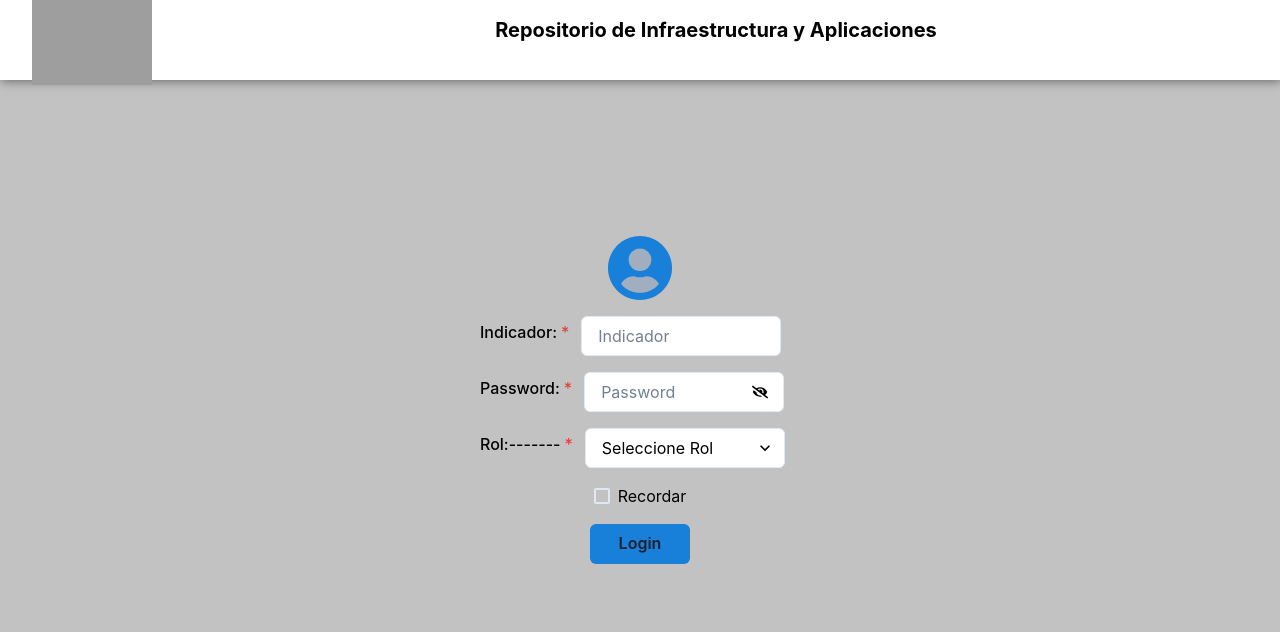
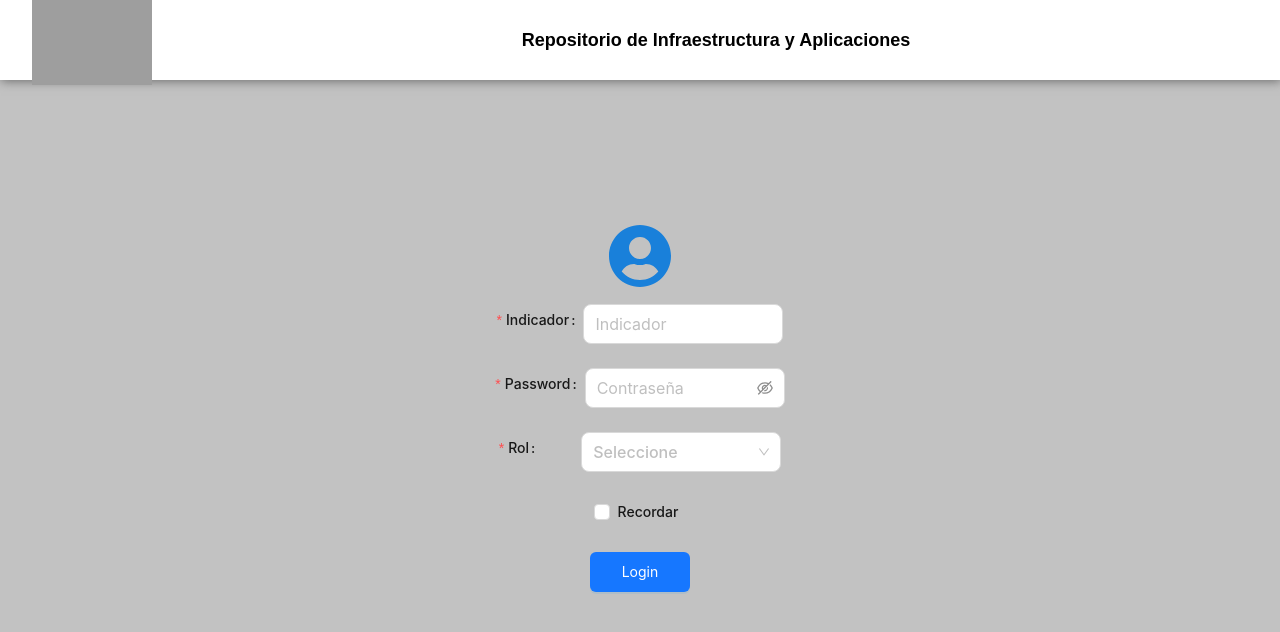
Before and after one commit to PabloZerpa/proyecto_portafolio, a React (Create React App) app in the folder client/: page / in a window 1280 px wide. Shown: the top 632 px of the page. Built offline with nearby package versions, Linux system fonts and the light colour scheme; grey boxes are pictures that could not be loaded.

Commit message:
Cambios en la interfaz

```diff
--- a/client/src/components/Barra.jsx
+++ /dev/null
@@ -1,69 +0,0 @@
-
-import React, { useState } from 'react';
-import { Menu, MenuItem, ProSidebarProvider, Sidebar, SubMenu } from 'react-pro-sidebar';
-import { FaHome, FaRegListAlt, FaServer, FaCode, FaDatabase, FaFileAlt, FaEnvelopeOpenText } from "react-icons/fa";
-
-function Barra() {
-const [collapsed, setCollapsed] = useState(false);
-  const onClickMenuIcon = () => {
-    setCollapsed(!collapsed);
-  };
-
-  const styles = {
-    sideBar: {
-      position: "fixed",
-      marginTop: "80px",
-      width: '240px',
-      height: '100vh',
-      backgroundColor: '#fff',
-      boxShadow: '1px 10px 10px #636363',
-    },
-    menu: {
-      paddingTop: "40px",
-      height: '100vh',
-      background: '#fff',
-    },
-  };
-
-  return(
-    <ProSidebarProvider collapsed={collapsed} >
-        <Sidebar style={styles.sideBar} >
-          {/* <div style={{cursor: "pointer"}} onClick={onClickMenuIcon}>
-            <FaBars />
-          </div> */}
-
-          <Menu iconShape="square" style={styles.menu} >
-            <MenuItem icon={<FaHome />} href="/dashboard">Inicio</MenuItem>
-            <SubMenu label='Aplicaciones' icon={<FaCode />}>
-              <MenuItem href="/aplicaciones" >Opcion 1</MenuItem>
-              <MenuItem href="/aplicaciones" >Opcion 2</MenuItem>
-              <MenuItem href="/aplicaciones" >Opcion 3</MenuItem>
-            </SubMenu>
-
-            <SubMenu label='Administracion' icon={<FaRegListAlt />}>
-              <MenuItem>Opcion 1</MenuItem>
-              <MenuItem>Opcion 2</MenuItem>
-              <MenuItem>Opcion 3</MenuItem>
-            </SubMenu>
-
-            <SubMenu label='Servidores' icon={<FaServer />}>
-              <MenuItem>Opcion 1</MenuItem>
-              <MenuItem>Opcion 2</MenuItem>
-              <MenuItem>Opcion 3</MenuItem>
-            </SubMenu>
-
-            <SubMenu label='Base de Datos' icon={<FaDatabase />}>
-              <MenuItem>Opcion 1</MenuItem>
-              <MenuItem>Opcion 2</MenuItem>
-              <MenuItem>Opcion 3</MenuItem>
-            </SubMenu>
-
-            <MenuItem icon={<FaFileAlt />}>Documentacion</MenuItem>
-            <MenuItem icon={<FaEnvelopeOpenText />}>Solicitudes</MenuItem>
-          </Menu>
-        </Sidebar>
-      </ProSidebarProvider>
-  )
-}
-
-export default Barra;
--- a/client/src/components/Contenido.jsx
+++ b/client/src/components/Contenido.jsx
@@ -1,10 +1,14 @@
 
 import { useState, useEffect } from "react";
-import { Spinner, Flex, CheckboxGroup, Checkbox, Stack } from '@chakra-ui/react';
-import { Table, Thead, Tbody, Tr, Th, Td, TableContainer, Tfoot, TableCaption } from '@chakra-ui/react'
-import Search from "./Search";
+
+import { Table, Input, Spin } from 'antd';
+import { AiOutlineLoading3Quarters } from "react-icons/ai";
+import { columnas, datosTabla } from "../services/opciones.service";
+import styled from "styled-components";
 
 import UserService from "../services/user.service";
+
+const { Search } = Input;
 
 function Contenido() {
 
@@ -24,71 +28,63 @@ function Contenido() {
 
 
     return (
-      <Flex align='center' justify='space-around' direction='column' bg='#c2c2c2' w='100%' h='800px' ml='240px' pt='60px' >
+      <Container>
 
-        <Flex align='center' direction='column' gap='20px' >
+        <div className="content center">
 
-          <CheckboxGroup colorScheme='blue' defaultValue={['nombre']}>
-            <Stack spacing={[1, 5]} direction={['column', 'row']}>
-              <Checkbox value='id'>ID</Checkbox>
-              <Checkbox value='acronimo'>Acronimo</Checkbox>
-              <Checkbox value='nombre'>Nombre</Checkbox>
-            </Stack>
-          </CheckboxGroup>
+          <Search allowClear enterButton placeholder="Search" size="large" style={{width: '50%'}} />
 
-          <Search />
-
-        </Flex>
-
-        {isLoading ? (
-          <>
-              <Spinner thickness='3px' speed='0.5s' color='blue.500' size='xl' />
-              Loading
-            </>
+          {isLoading ? (
+              <Spin indicator={<AiOutlineLoading3Quarters style={{ color: '#1980da', fontSize: '60px' }}spin />} />
           ) : (
             <>
 
-              <TableContainer  w='80%' >
+              <Table
+                style={{width: '90%'}}
+                pagination={false}
+                columns={columnas}
+                dataSource={datosTabla}
+              />
 
-                <Table variant='simple' color='black' bg='#a0a0a0' borderRadius='10px'>
-                  <Thead>
-                    <Tr>
-                      <Th isNumeric>ID</Th>
-                      <Th>Acronimo</Th>
-                      <Th>Nombre</Th>
-                    </Tr>
-                  </Thead>
-                  <Tbody>
-
-                    <Tr>
-                      <Td isNumeric>12264</Td>
-                      <Td>sapcod</Td>
-                      <Td>SISTEMA AUTOMATIZADO DE PREVENCION Y CONTROL DE DERRAMES</Td>
-                    </Tr>
-
-                    <Tr>
-                      <Td isNumeric>21003</Td>
-                      <Td>savi</Td>
-                      <Td>SISTEMA AUTOMATIZADO DE </Td>
-                    </Tr>
-
-                    <Tr>
-                      <Td isNumeric>11650</Td>
-                      <Td>sap</Td>
-                      <Td>SISTEMA AUTOMATIZADO DE </Td>
-                    </Tr>
-                  </Tbody>
-                </Table>
-              </TableContainer>
+              {/*usuarios.map((item) => (
+                <div key={item.id}>
+                  <h3>{item.id}</h3>
+                  <p>{item.indicador}</p>
+                  <p>{item.password}</p>
+                  <p>{item.rol}</p>
+                </div>
+              ))*/}
 
             </>
           )}
 
-          <div></div>
+            <div></div>
 
-      </Flex>
+        </div>
+
+      </Container>
 
     );
 }
 
 export default Contenido;
+
+const Container = styled.nav`
+    width: 100%;
+    height: 100vh;
+    margin: 0;
+    padding: 0;
+
+    .content{
+      width: 100%;
+      height: 100vh;
+      padding: 128px 0 0 220px;
+      margin: 0;
+      background: "#c2c2c2";
+      display: flex;
+      justify-content: flex-start;
+      flex-direction: column;
+      align-items: center;
+      gap: 64px;
+    }
+`;
--- a/client/src/components/Header.jsx
+++ b/client/src/components/Header.jsx
@@ -1,87 +1,112 @@
 
 import { Link } from "react-router-dom";
+import { Dropdown } from 'antd';
 import { FaUserCircle, FaPowerOff, FaCog, FaChevronDown } from 'react-icons/fa';
-import { Flex, Box, Text, Image, Menu, MenuButton, MenuList, MenuItem, Button } from '@chakra-ui/react';
+import styled from "styled-components";
 import axios from "axios";
 import AuthService from '../services/auth.service';
 
 const baseURL = "http://localhost:3001/api/logout";
 
+// -------------------- CONTENIDO INTERNO DROPDOWN --------------------
+const items = [
+  {
+    key: '0',
+    icon: <FaCog />,
+    label: <Link className="linkNav" to="/dashboard" >Configuracion</Link>
+  },
+  {
+    key: '1',
+    icon: <FaPowerOff />,
+    label: <Link className="linkNav" onClick={handleLogin} to="/" >Cerrar Sesion</Link>
+  },
+];
+
 // -------------------- FUNCION PARA CERRAR SESION --------------------
-async function handleLogout() {
+async function handleLogin() {
 
-    try {
   AuthService.logout();
   window.location.reload();
+  try {
     await axios.get(baseURL);
-    }
-    catch (error) {
-        console.log(error);
-    }
+  } catch (error) {console.log(error);}
 }
 
 // -------------------- NAVEGACION --------------------
 function Header({ user }) {
 
   return (
-    <Flex
-        w='100%'
-        h='80px'
-        bg='white'
-        position='fixed'
-        align='center'
-        justify='space-between'
-        shadow='1px 1px 10px #636363' >
 
-        <Link  to="/">
-            <Image w='120px' ml='32px' alt='logo'
-                src='https://logodownload.org/wp-content/uploads/2019/03/pdvsa-logo.png'
-            />
+    <Container>
+      <Link className="linkNav" to="/">
+        <img src="https://logodownload.org/wp-content/uploads/2019/03/pdvsa-logo.png" alt="logo" className="logo" />
       </Link>
-        <Text color='black' fontSize='xl' fontWeight='bold' textAlign='center'>
-            Repositorio de Infraestructura y Aplicaciones
-        </Text>
+      <div className="title">Repositorio de Infraestructura y Aplicaciones</div>
 
       {AuthService.obtenerUsuario() == null ? (
         <div></div>
       ) : (
-            <Menu>
-                <MenuButton
-                    color='black'
-                    mr='16px'
-                    variant='text'
-                    textDecoration='none'
-                    as={Button}
-                    leftIcon={<FaUserCircle color='#1980da' fontSize='42px' />}
+        <div className="perfilUsuario">
+            <Dropdown
+                menu={{ items }}
+                trigger={['click']}
+                placement="bottom"
+                style={{background: '#1980da'}}
             >
-                    <Box display='flex' alignItems='center' gap='5px' fontSize='14px' >
-                        <Box display='flex' flexDir='column' >
-                            <Text fontSize='lg' >{user.indicador}</Text>
-                            <Text fontSize='sm' color="gray" >{user.rol}</Text>
-                        </Box>
-                        <FaChevronDown />
-
-                    </Box>
-                </MenuButton>
-
-                <MenuList>
-                    <MenuItem display='flex' gap='5px' >
-                        <FaCog />
-                        <Link to="/dashboard" >Configuracion</Link>
-                    </MenuItem>
-
-                    <MenuItem display='flex' gap='5px' >
-                        <FaPowerOff />
-                        <Link onClick={handleLogout} to="/" >Cerrar Sesion</Link>
-                    </MenuItem>
-                </MenuList>
-
-            </Menu>
+                <a href='/' className="center" style={{ marginRight: '32px' }} onClick={(e) => e.preventDefault()}>
+                  <FaUserCircle style={{ color: '#1980da', fontSize: '42px', cursor: "pointer" }} />
+                  <div className="perfil center" >
+                    <div style={{fontSize: '18px'}} >{user.indicador}</div>
+                    <div style={{fontSize: '14px', color: '#707070'}} >{user.rol}</div>
+                  </div>
+                  <FaChevronDown style={{fontSize: '12px'}} />
+                </a>
+            </Dropdown>
+        </div>
       )}
 
-    </Flex>
-
+    </Container>
   );
 }
 
 export default Header;
+
+const Container = styled.nav`
+  width: 100%;
+  height: 80px;
+  display: flex;
+  justify-content: space-between;
+  align-items: center;
+  background: #ffffff;
+  position: fixed;
+  box-shadow: 1px 1px 10px #696969;
+
+  .center{
+    display: flex;
+    justify-content: center;
+    align-items: center;
+    gap: 10px;
+  }
+
+  .logo{
+    width: 120px;
+    margin-left: 32px;
+  }
+
+  .title{
+    font-size: 18px;
+    font-weight: bold;
+    color: #000;
+    text-align: center;
+  }
+
+  a{
+    text-decoration: none;
+    color: #000;
+  }
+
+  .perfil{
+    flex-direction: column;
+    gap: 0px;
+  }
+`;
--- /dev/null
+++ b/client/src/components/Navegacion.jsx
@@ -0,0 +1,29 @@
+
+import React from "react";
+import { barraItems } from "../services/opciones.service";
+import { Menu } from 'antd';
+import styled from "styled-components";
+
+function Navegacion() {
+    return (
+        <Container>
+            <Menu mode="inline" className="menu" items={barraItems} />
+        </Container>
+    );
+}
+
+export default Navegacion;
+
+const Container = styled.nav`
+    margin: 0;
+    padding: 0;
+
+    .menu{
+        height: 100vh;
+        width: 220px;
+        position: fixed;
+        margin-top: 80px;
+        padding-top: 50px;
+        box-shadow: 1px 10px 10px #696969;
+    }
+`;
--- a/client/src/components/Search.jsx
+++ /dev/null
@@ -1,42 +0,0 @@
-
-import { useState } from 'react';
-import { FaSearch, FaTimesCircle } from 'react-icons/fa';
-import { InputGroup, InputRightElement, Input, Button } from '@chakra-ui/react';
-
-function Search() {
-
-    const [search, setSearch] = useState(false);
-    const clearSearch = () => {
-        document.getElementById('searchBar').value = '';
-        setSearch('');
-    };
-
-    return (
-        <InputGroup >
-
-            <Input
-                id='searchBar'
-                bg='white'
-                w='500px'
-                type='search'
-                placeholder='Buscar'
-                onChange={(e) => {setSearch(e.target.value)}}
-            />
-
-            <InputRightElement width='3rem' mr='48px' >
-                <Button variant='title' color='black' display={search ? 'block' : 'none'} >
-                    <FaTimesCircle onClick={clearSearch} />
-                </Button>
-            </InputRightElement>
-
-            <InputRightElement width='3rem' >
-                <Button variant='solid' bg='#1980da' color='white' >
-                    <FaSearch />
-                </Button>
-            </InputRightElement>
-
-        </InputGroup>
-    )
-};
-
-export default Search;
--- a/client/src/index.js
+++ b/client/src/index.js
@@ -2,11 +2,6 @@ import React from 'react';
 import ReactDOM from 'react-dom/client';
 import App from './App';
 import './index.css';
-import { ChakraProvider } from '@chakra-ui/react'
 
 const root = ReactDOM.createRoot(document.getElementById('root'));
-root.render(
-    <ChakraProvider>
-        < App />
-    </ChakraProvider>
-);
+root.render( < App /> );
--- a/client/src/pages/Dashboard.jsx
+++ b/client/src/pages/Dashboard.jsx
@@ -1,5 +1,5 @@
 
-import Barra from "../components/Barra";
+import Navegacion from "../components/Navegacion";
 import Contenido from "../components/Contenido";
 import styled from "styled-components";
 
@@ -8,7 +8,7 @@ function Dashboard() {
   return (
       <Container>
 
-        <Barra />
+        <Navegacion />
 
         <Contenido />
 
--- a/client/src/pages/Login.jsx
+++ b/client/src/pages/Login.jsx
@@ -1,10 +1,10 @@
 
-import React, { useState } from 'react';
+import { useState } from 'react';
 import { useNavigate } from 'react-router-dom';
 
-import { FaUserCircle, FaEye, FaEyeSlash } from 'react-icons/fa';
-import { Center, Flex, FormControl, FormLabel, Button, Select, Checkbox, InputGroup, InputRightElement, Input, Avatar, Box } from '@chakra-ui/react';
-import { useToast } from '@chakra-ui/react';
+import { Button, Checkbox, Form, Input, Select } from 'antd';
+import { FaUserCircle } from 'react-icons/fa';
+import styled from "styled-components";
 
 import AuthService from '../services/auth.service';
 
@@ -13,122 +13,105 @@ function Login() {
   const [password, setPassword] = useState('');
   const [indicador, setIndicador] = useState('');
   const [rol, setRol] = useState('');
-  const [show, setShow] = useState(false);
 
-  const handleClick = () => setShow(!show);
   const navigate = useNavigate();
-  const toast = useToast();
-
-  const toastSucces = () =>{
-    toast({
-        title: 'Login Completado',
-        description: "Bienvenido",
-        status: 'success',
-        position: 'top',
-        duration: 3000,
-        isClosable: true,
-    })
-  }
-
-  const toastFail = () =>{
-    toast({
-        title: 'Error al Iniciar Sesion',
-        description: "No se puedo completar el login",
-        status: 'error',
-        position: 'top',
-        duration: 3000,
-        isClosable: true,
-    })
-  }
-
+  const clearForm = () => document.getElementById("loginForm").reset();
 
   // -------------------- FUNCION PARA INICIAR SESION --------------------
   async function handleLogin() {
-    console.log(indicador,password,rol);
+
     try {
       await AuthService.login(indicador,password,rol);
-        toastSucces();
+      clearForm();
       navigate("/dashboard");
       window.location.reload();
     }
     catch (error) {
-        toastFail();
       console.error(error);
     }
   }
 
   return (
+    <Container>
 
-    <Center bg='#c2c2c2' w='100%' h='800px' >
+      <Form id='loginForm' className='form' method='POST' >
 
-        <Flex
-            w='25%'
-            color='black'
-            direction='column'
-            align='center'
-            justify='center'
-            gap='16px'
-        >
+        <FaUserCircle style={{ color: '#1980da', fontSize: '64px', marginBottom: '16px' }} />
 
-            <Avatar size='lg' color='#1980da' icon={<FaUserCircle fontSize='6rem' />} />
+        <Form.Item label="Indicador" name="indicador" rules={[{ required: true, message: 'Porfavor ingrese su indicador',},]} >
+          <Input
+            size="large"
+            placeholder="Indicador"
+            className='input'
+            onChange={(e) => {setIndicador(e.target.value)}}
+          />
+        </Form.Item>
 
-            <FormControl display='flex' alignItems='center' isRequired >
-                <FormLabel>Indicador:</FormLabel>
-                <Input
-                    type='text'
-                    placeholder='Indicador'
-                    bg='white'
-                    w='200px'
-                    onChange={(e) => {setIndicador(e.target.value)}} />
-            </FormControl>
-
-            <FormControl display='flex' alignItems='center' isRequired >
-                <FormLabel>Password:</FormLabel>
-                <Box>
-                    <InputGroup >
-                        <Input
-                            bg='white'
-                            w='200px'
-                            type={show ? 'text' : 'password'}
-                            placeholder='Password'
+        <Form.Item label="Password" name="password" rules={[{ required: true, message: 'Porfavor ingrese su contraseña',},]} >
+          <Input.Password
+            size="large"
+            placeholder="Contraseña"
+            className='input'
             onChange={(e) => {setPassword(e.target.value)}}
           />
-                        <InputRightElement width='3rem' ml='20px' >
-                            <Button variant='text' color='black' onClick={handleClick}>
-                                {show ? <FaEye /> : <FaEyeSlash />}
-                            </Button>
-                        </InputRightElement>
-                    </InputGroup>
-                </Box>
-            </FormControl>
+        </Form.Item>
 
-            <FormControl display='flex' alignItems='center' isRequired >
-                <FormLabel>Rol:-------</FormLabel>
+        <Form.Item name="rol" label="Rol" rules={[{ required: true }]}>
           <Select
-                    placeholder='Seleccione Rol'
-                    bg='white' w='200px'
-                    onChange={(e) => {
-                        console.log(e.target.value);
-                        setRol(e.target.value);
-                        console.log(rol);
-                    }}
-                >
-                    <option value='user'>User</option>
-                    <option value='admin'>Admin</option>
-                </Select>
-            </FormControl>
+            size="large"
+            placeholder="Seleccione"
+            className='input'
+            onChange={(e) => {setRol(e)}}
+            style={{ marginLeft: '38px' }}
+            options={[
+              { value: 'user', label: 'User' },
+              { value: 'admin', label: 'Admin' }
+            ]}
+          />
+        </Form.Item>
 
-            <Checkbox >Recordar</Checkbox>
+        <Form.Item name="remember" valuePropName="unchecked" >
+          <Checkbox>Recordar</Checkbox>
+        </Form.Item>
 
-            <Button bg='#1980da' w='100px' h='40px' type='submit' onClick={handleLogin}>
+        <Form.Item >
+          <Button type="primary" htmlType="submit" onClick={handleLogin} >
             Login
           </Button>
+        </Form.Item>
 
-        </Flex>
-
-    </Center>
+      </Form>
+    </Container>
 
   );
 }
 
 export default Login;
+
+const Container = styled.div`
+  width: 100%;
+  height: 720px;
+  background: #c2c2c2;
+  display: flex;
+  justify-content: center;
+  align-items: center;
+  flex-direction: column;
+
+  .form{
+    display: flex;
+    justify-content: center;
+    align-items: center;
+    flex-direction: column;
+    font-weight: 500;
+    margin-top: 120px;
+
+    .input{
+      width: 200px;
+    }
+  }
+
+  button{
+    width: 100px;
+    height: 40px;
+  }
+`;
--- a/client/src/services/opciones.service.js
+++ b/client/src/services/opciones.service.js
@@ -26,16 +26,6 @@ export const barraItems = [
     ]),
     opciones(<Link className="linkNav" to="/dashboard" >Documentacion</Link>, 'sub6', <FaFileAlt />),
     opciones(<Link className="linkNav" to="/dashboard" >Solicitudes</Link>, 'sub7', <FaEnvelopeOpenText />),
-];
-
-export const LinkItems = [
-  { name: <Link className="linkNav" to="/dashboard" >Inicio</Link>, icon: FaHome },
-  { name: <Link className="linkNav" to="/aplicaciones" >Aplicaciones</Link>, icon: FaCode },
-  { name: <Link className="linkNav" to="/administracion" >Administracion</Link>, icon: FaRegListAlt },
-  { name: <Link className="linkNav" to="/servidores" >Servidores</Link>, icon: FaServer },
-  { name: <Link className="linkNav" to="/basedatos" >Base de datos</Link>, icon: FaDatabase },
-  { name: <Link className="linkNav" to="/documentacion" >Documentacion</Link>, icon: FaFileAlt },
-  { name: <Link className="linkNav" to="/solicitudes" >Solicitudes</Link>, icon: FaEnvelopeOpenText },
 ];
 
 
@@ -67,14 +57,14 @@ export const datosTabla = [
   },
   {
     key: '2',
-    id: 3652,
+    id: 36520,
     acronimo: 'savi',
-    nombre: 'SISTEMA AUTOMATIZADO VI',
+    nombre: 'SISTEMA AUTOMATIZADO ',
   },
   {
     key: '3',
-    id: 2134,
-    acronimo: 'pdvsa',
-    nombre: 'SISTEMA AUTOMATIZADO PDVSA',
+    id: 21304,
+    acronimo: 'sap',
+    nombre: 'SISTEMA AUTOMATIZADO ',
   },
 ];
```
Lines whose indentation alone changed are shown as unchanged.
